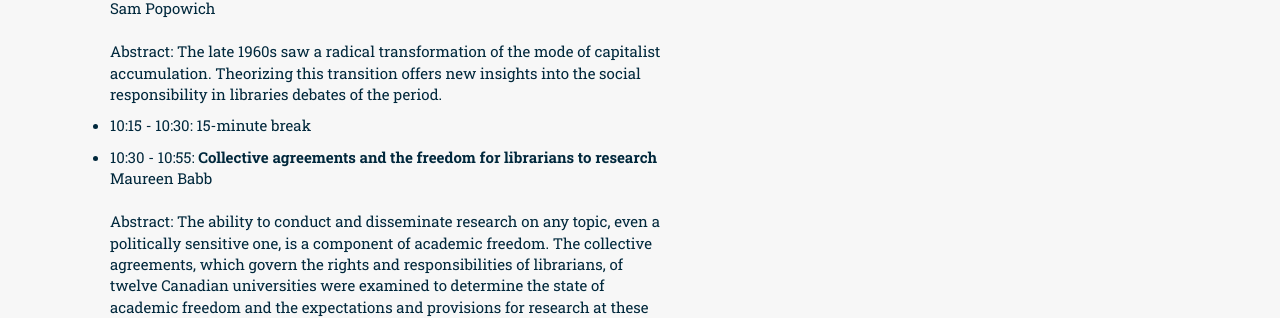
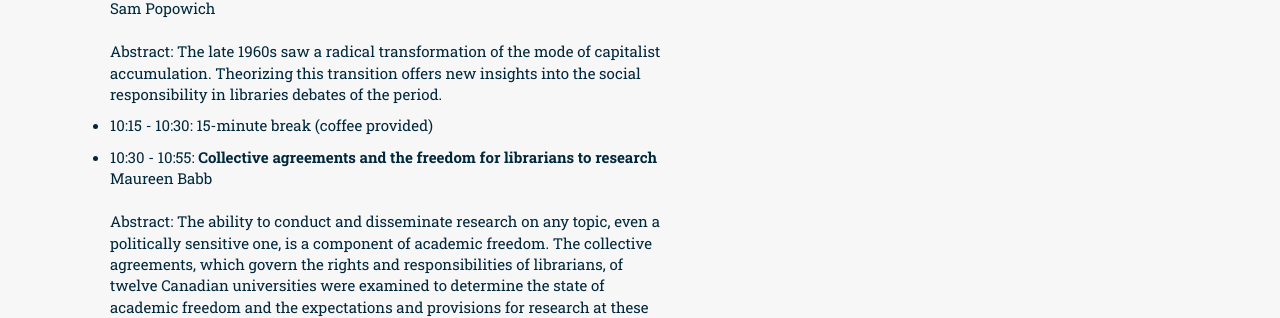
Before and after one commit to politicsoflibraries/politicsoflibraries.github.io, a Jekyll site: the page built from index.md, in a window 1280 px wide and 900 px high, scrolled down 2248 px. Shown: the part 145-463 px from the top of the window. Built offline with Jekyll 4.4.1, drawn with Linux system fonts in a browser that asks for light colours; some web fonts are replaced; some of the changed text lies outside the part shown.

Commit message:
Update schedule.html

```diff
--- a/_includes/2017_data/schedule.html
+++ b/_includes/2017_data/schedule.html
@@ -32,7 +32,7 @@
         <li style="margin: 0 0 10px 0">9:50 - 10:15: <strong>“Repressed
             desire”: social responsibility and the neoliberal turn</strong> <br /> Sam Popowich<br />
           <br />Abstract: The late 1960s saw a radical transformation of the mode of capitalist accumulation. Theorizing this transition offers new insights into the social responsibility in libraries debates of the period.<br /></li>
-        <li style="margin: 0 0 10px 0">10:15 - 10:30: 15-minute break<br /></li>
+        <li style="margin: 0 0 10px 0">10:15 - 10:30: 15-minute break (coffee provided)<br /></li>
         <li style="margin: 0 0 10px 0">10:30 - 10:55: <strong>Collective
             agreements and the freedom for librarians to research</strong> <br /> Maureen Babb<br />
           <br />Abstract: The ability to conduct and disseminate research on any topic, even a politically sensitive one, is a component of academic freedom.   The collective agreements, which govern the rights and responsibilities of librarians, of twelve Canadian universities were examined to determine the state of academic freedom and the expectations and provisions for research at these institutions.<br /></li>
@@ -46,7 +46,7 @@
         <li style="margin: 0 0 10px 0">11:40 - 12:05: <strong>The
             political economy of the research library: on chattel and rent</strong> <br /> Adam Siegel<br />
           <br />Abstract: A review of the history of the modern (i.e., post-Renaissance) research library is instructive: by reviewing and confronting their own history, concentrating in particular on early modern modes of collecting, organizing, describing, and using information (i.e., "primitive accumulation"), libraries gain an heuristic to improve service to research communities within the confines of current copyright and intellectual property law.  Argued in closing that libraries must resume limiting contractual obligations vis-a-vis vendors by regarding them as sellers of chattel goods rather than rentier service providers.<br /></li>
-        <li style="margin: 0 0 10px 0">12:05 - 1:15: Lunch<br /></li>
+        <li style="margin: 0 0 10px 0">12:05 - 1:15: Lunch (not provided)<br /></li>
         <li style="margin: 0 0 10px 0">1:15 - 1:40: <strong>A look into
             closed access capitalism and LIS publishing practices</strong> <br /> Robyn Hall<br />
           <br />Abstract: Drawing on data from an investigation of 127 academic, peer-reviewed journals in library and information science (LIS), this presentation will discuss ways that those working in LIS can take back control over how their work is disseminated and shared online. For this to happen, however, members of the profession need to recognize and consciously grapple with the ubiquitous capitalist system that informs so many of the services, functions, and expectations that are tied to the profession.<br /></li>
```
